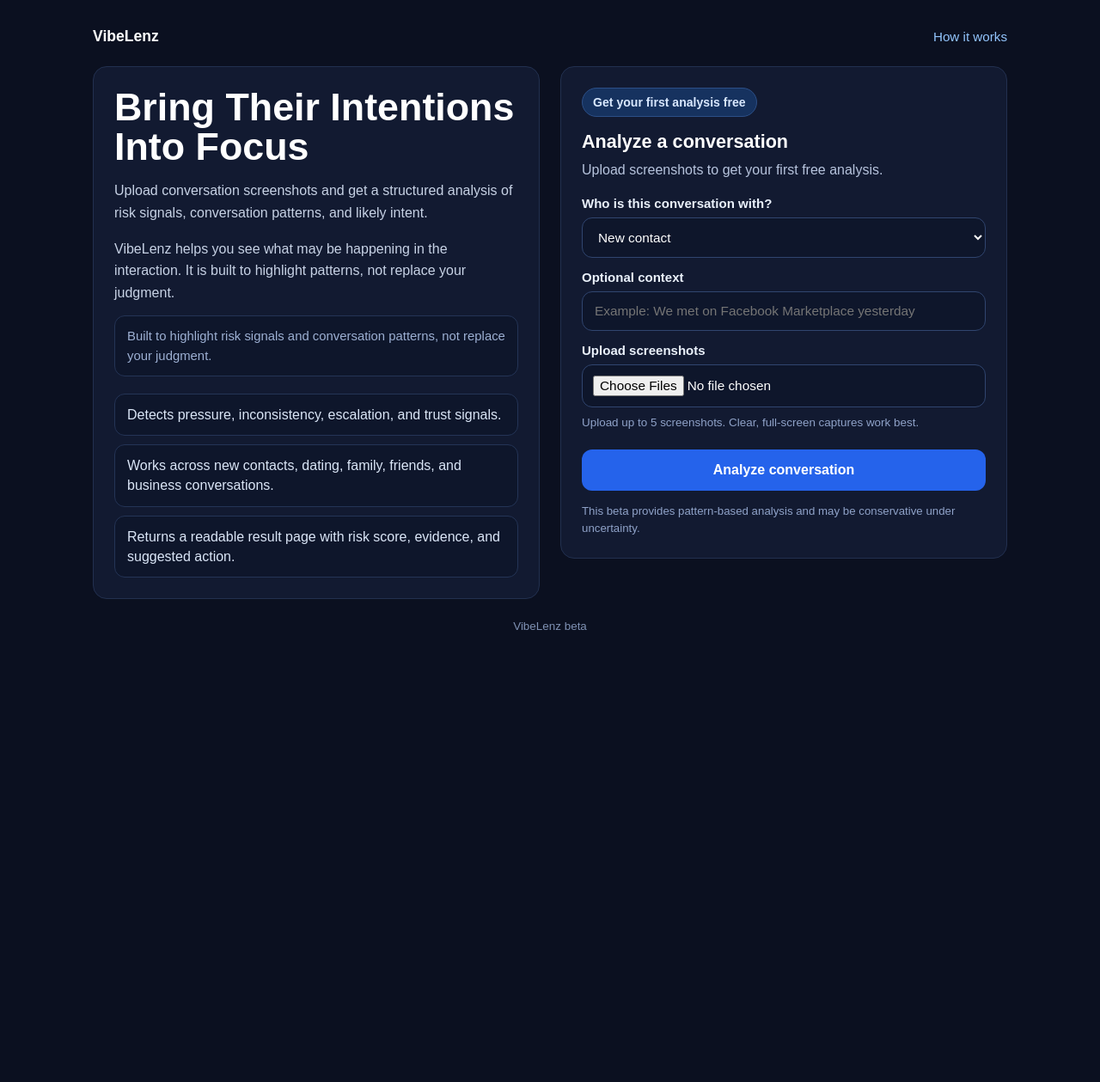
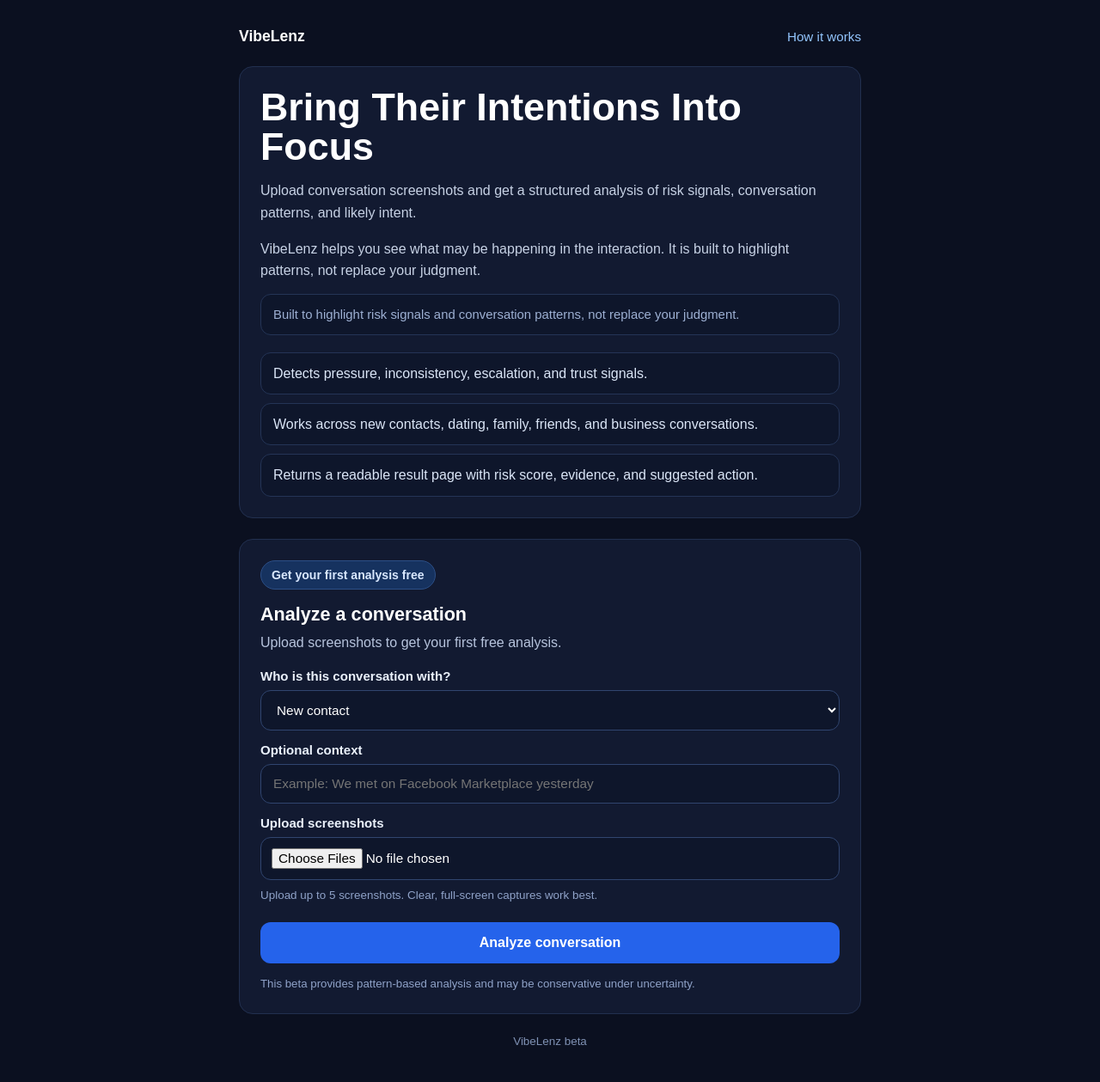
Before and after one commit to pdi999inc-lang/precipice-vibelenz, a FastAPI app: page / in a window 1280 px wide. Shown: the whole page at 86% size. Before the commit the page ends 733 px from the top, so only its background shows below. Run offline with FastAPI, Linux system fonts and the light colour scheme.

Commit message:
Switch landing page to single-column layout

```diff
--- a/templates/index.html
+++ b/templates/index.html
@@ -15,7 +15,7 @@
     }
 
     .page {
-      max-width: 1100px;
+      max-width: 760px;
       margin: 0 auto;
       padding: 32px 18px 40px;
     }
@@ -43,7 +43,7 @@
 
     .layout {
       display: grid;
-      grid-template-columns: 1fr 1fr;
+      grid-template-columns: 1fr;
       gap: 24px;
       align-items: start;
     }
```
